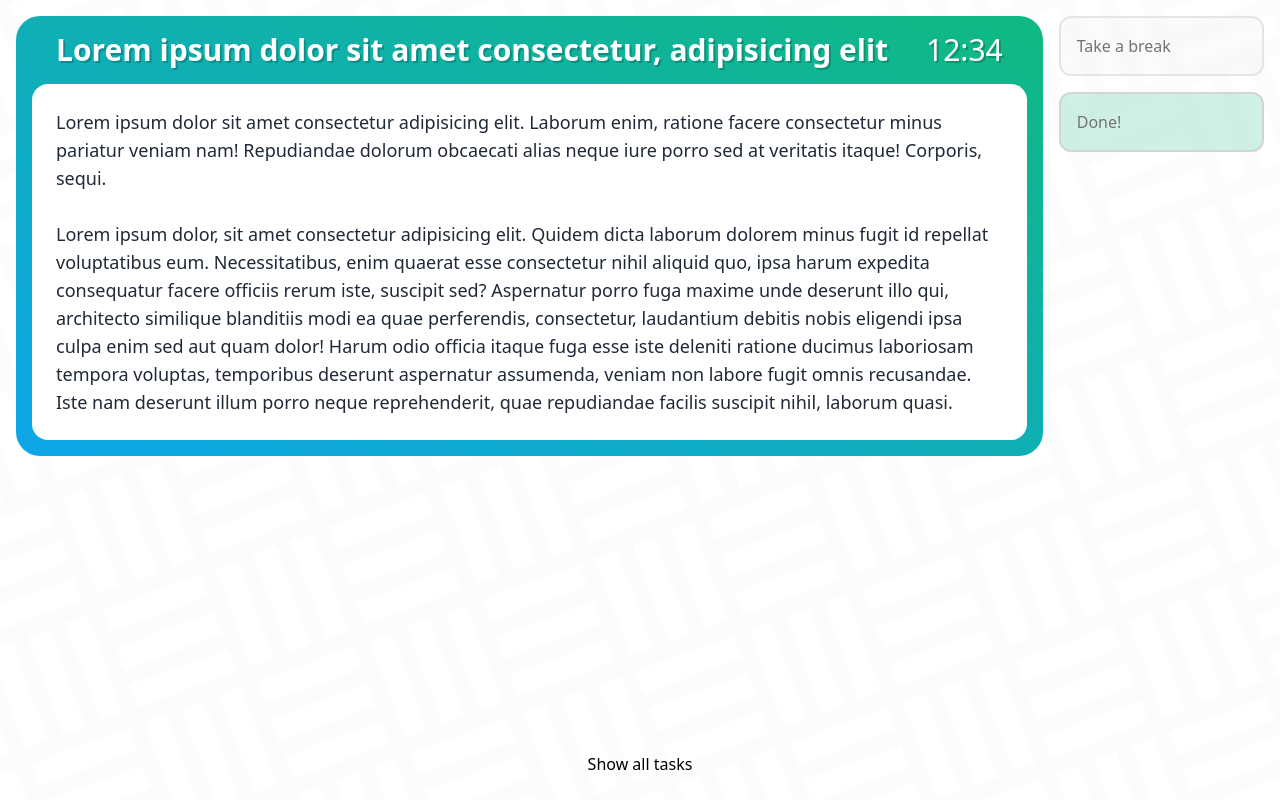
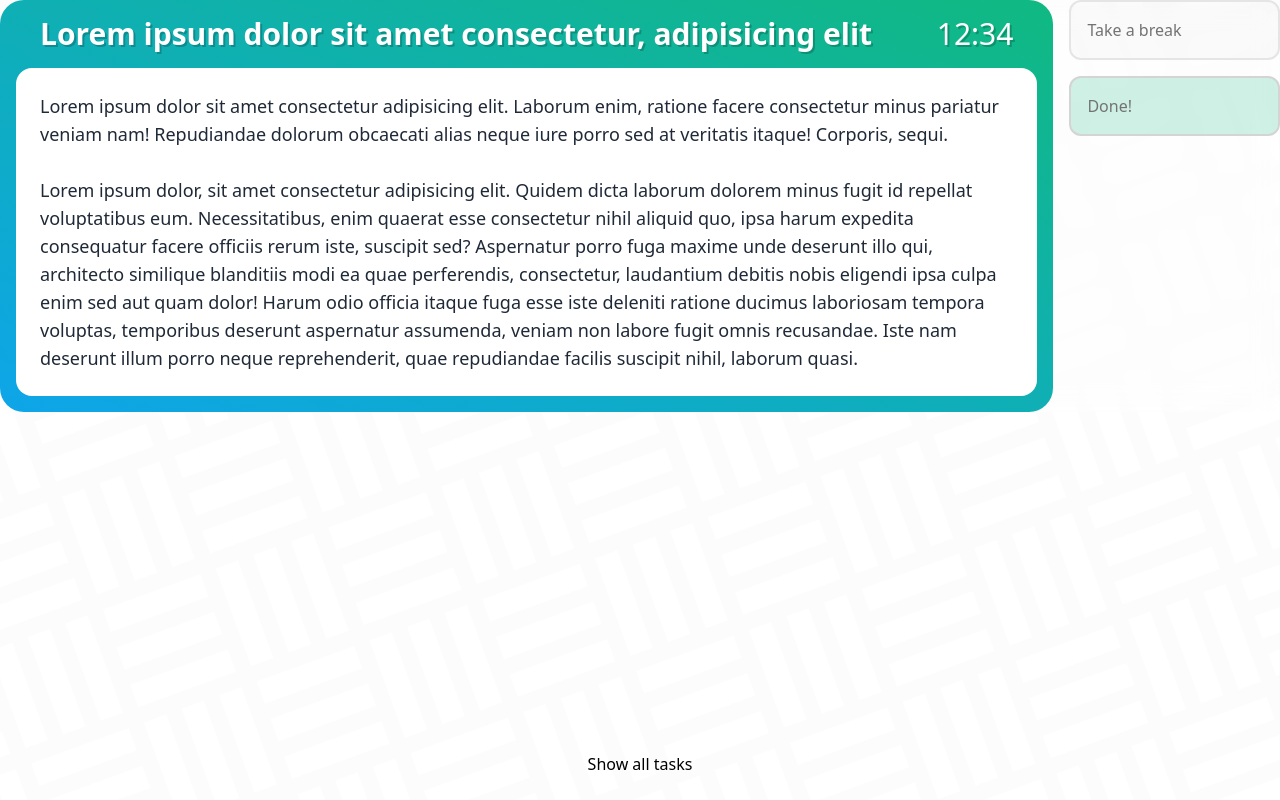
Before and after one commit to diedos/scheduler, a SvelteKit app in the folder frontend/: page / in a window 1280 px wide. Built offline with nearby package versions, Linux system fonts and the light colour scheme; no server answers.

Commit message:
feat: add backdrop filter to CurrentTask

```diff
--- a/frontend/src/components/CurrentTask.svelte
+++ b/frontend/src/components/CurrentTask.svelte
@@ -4,9 +4,16 @@
     export let banner = false;
 </script>
 
-<div class="transition-all duration-500 max-w-7xl" class:max-w-full={banner} class:w-full={banner}>
+<div
+    class="transition-all duration-500 max-w-7xl backdrop-blur-md mb-4"
+    class:max-w-full={banner}
+    class:w-full={banner}
+    class:sticky={banner}
+    class:top-0={banner}
+    class:shadow-md={banner}
+>
     <div
-        class="flex flex-col flex-grow lg:flex-row-reverse sm:m-4 justify-center transition-all duration-500"
+        class="flex flex-col flex-grow lg:flex-row-reverse justify-center transition-all duration-500"
         class:sm:mt-0={banner}
         class:sm:ml-0={banner}
         class:sm:mr-0={banner}
@@ -29,7 +36,7 @@
         {/if}
         <div
             class={banner
-                ? 'flex flex-col bg-gradient-to-tr from-sky-500 to-emerald-500 items-center justify-center max-lg:rounded-b-3xl p-4 max-lg:w-full lg:w-full transition-all duration-500'
+                ? 'flex flex-col bg-gradient-to-tr from-sky-translucent to-emerald-translucent items-center justify-center max-lg:rounded-b-3xl p-4 max-lg:w-full lg:w-full transition-all duration-500'
                 : 'flex flex-col bg-gradient-to-tr from-sky-500 to-emerald-500 items-center justify-center rounded-3xl p-4 max-lg:w-full lg:w-5/6 transition-all duration-500'}
         >
             <div class="w-full max-w-7xl">
--- a/frontend/src/components/Task.svelte
+++ b/frontend/src/components/Task.svelte
@@ -28,19 +28,19 @@
     <div
         class="bg-gray-50 text-gray-800 flex flex-row w-full overflow-hidden items-start px-6 py-6 rounded-md"
     >
-        <header class="justify-between items-start flex flex-row w-2/6">
+        <div class="justify-between items-start flex flex-row w-2/6">
             <h4 class="flex text-md">{title}</h4>
-        </header>
-        <section class="w-2/6 py-2 px-4 flex-1">
+        </div>
+        <div class="w-2/6 px-4 flex-1">
             {content}
-        </section>
-        <footer class="flex flex-1 flex-row justify-end items-center space-x-4">
+        </div>
+        <div class="flex flex-1 flex-row justify-end items-center space-x-4">
             {#if deadlineIn}
                 <span class="text-xs"
-                    >Deadline in {deadlineIn.toFixed()} {deadlineIn === 1 ? 'day' : 'days'}</span
-                >
+                    >Deadline in {deadlineIn.toFixed()} {deadlineIn === 1 ? 'day' : 'days'}
+                </span>
             {/if}
-        </footer>
+        </div>
         <form method="POST" action="?/complete" use:enhance>
             <input type="hidden" name="id" value={id} />
             <Button color="blue">
--- a/frontend/tailwind.config.js
+++ b/frontend/tailwind.config.js
@@ -5,6 +5,10 @@ export default {
         extend: {
             backgroundImage: {
                 pattern: "url('/bg.svg')"
+            },
+            colors: {
+                'sky-translucent': 'rgba(14, 165, 233, 0.92)',
+                'emerald-translucent': 'rgba(16, 185, 129, 0.92)'
             }
         }
     },
```
